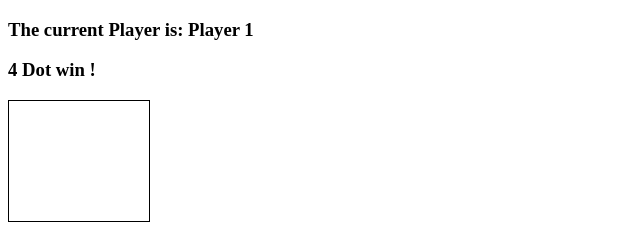
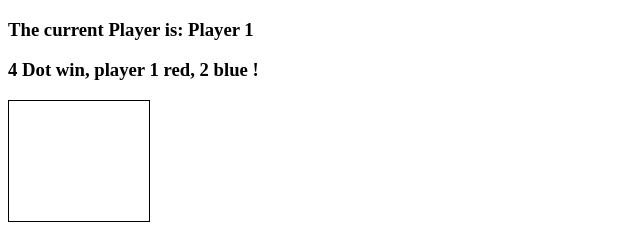
Before and after one commit to nthao0812/connect-4-dots, a plain HTML site: page index.html in a window 1280 px wide. Shown: the whole page, without its empty margins (0-640 px from the left). Drawn offline with Linux system fonts and the light colour scheme.

Commit message:
Update index.html

```diff
--- a/index.html
+++ b/index.html
@@ -10,7 +10,7 @@
   </head>
   <body>
     <h3>The current Player is: Player <span id="current-player"> 1 </span></h3>
-    <h3>4 Dot win !</h3>
+    <h3>4 Dot win, player 1 red, 2 blue !</h3>
     <h3 id="result"></h3>
     <div class="grid">
       <div></div>
```
